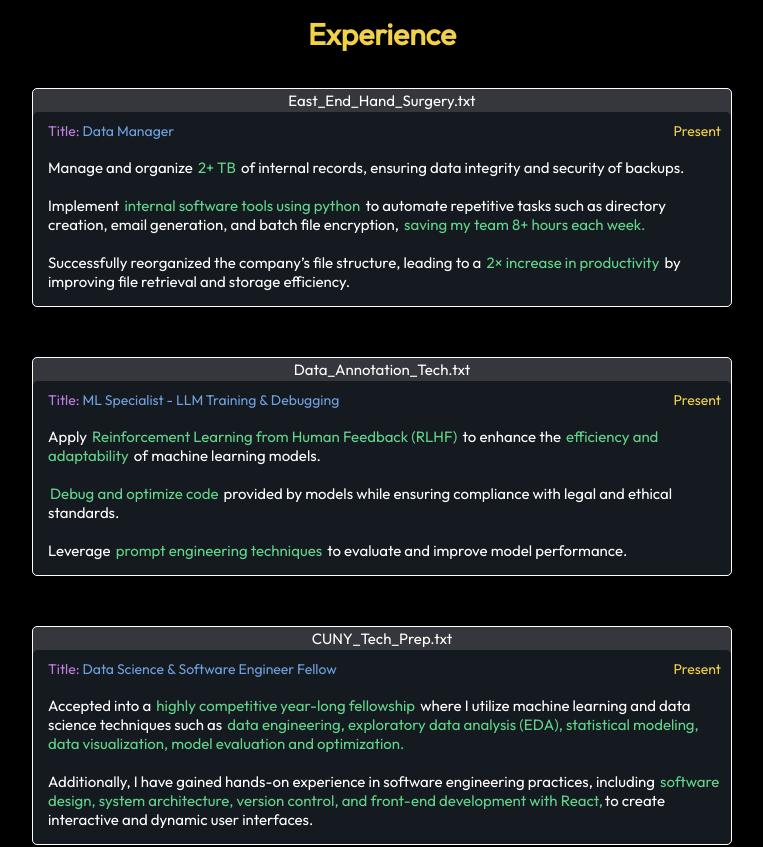
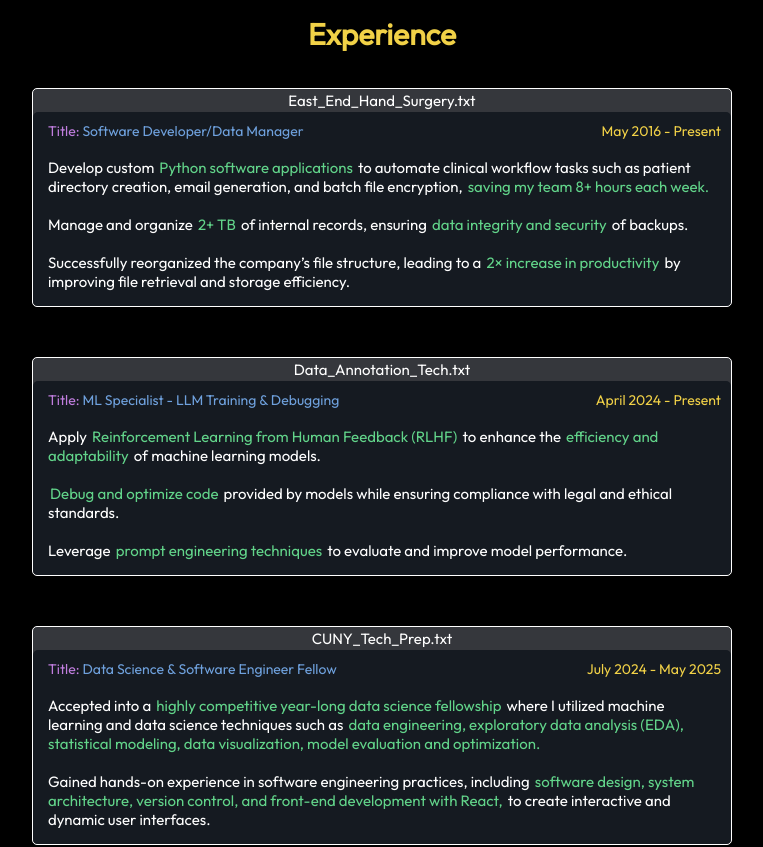
Before and after one commit to Claudio-Perinuzzi/portfolio-website, a React (Vite) app: page / in a window 1280 px wide. Shown: the part 1060-1907 px from the top of the page, without its empty margins (258-1021 px from the left). Built offline with nearby package versions, Linux system fonts and the light colour scheme.

Commit message:
updated experience data

```diff
--- a/src/components/Experience/experienceData.js
+++ b/src/components/Experience/experienceData.js
@@ -1,18 +1,20 @@
 export const experienceData = [
     {
         fileName: 'East_End_Hand_Surgery.txt',
-        title: 'Data Manager',
-        time: 'Present',
+        title: 'Software Developer/Data Manager',
+        time: 'May 2016 - Present',
         description: [
+            { text: 'Develop custom ', highlight: false },
+            { text: 'Python software applications ', highlight: true },
+            { text: 'to automate clinical workflow tasks such as patient directory creation, email generation, and batch file encryption, ', highlight: false },
+            { text: 'saving my team 8+ hours each week.', highlight: true },
+            { text: '', break: true },
+            { text: '', break: true },
             { text: 'Manage and organize ', highlight: false },
             { text: '2+ TB ', highlight: true },
-            { text: 'of internal records, ensuring data integrity and security of backups.', highlight: false },
-            { text: '', break: true },
-            { text: '', break: true },
-            { text: 'Implement', highlight: false },
-            { text: ' internal software tools using python', highlight: true },
-            { text: ' to automate repetitive tasks such as directory creation, email generation, and batch file encryption, ', highlight: false },
-            { text: 'saving my team 8+ hours each week.', highlight: true },
+            { text: 'of internal records, ensuring ', highlight: false },
+            { text: 'data integrity and security ', highlight: true },
+            { text: 'of backups.', highlight: false },
             { text: '', break: true },
             { text: '', break: true },
             { text: 'Successfully reorganized the company’s file structure, leading to a', highlight: false },
@@ -24,7 +26,7 @@ export const experienceData = [
     {
         fileName: 'Data_Annotation_Tech.txt',
         title: 'ML Specialist - LLM Training & Debugging',
-        time: 'Present',
+        time: 'April 2024 - Present',
         description: [
             { text: 'Apply', highlight: false },
             { text: ' Reinforcement Learning from Human Feedback (RLHF)', highlight: true },
@@ -45,16 +47,16 @@ export const experienceData = [
     {
         fileName: 'CUNY_Tech_Prep.txt',
         title: 'Data Science & Software Engineer Fellow',
-        time: 'Present',
+        time: 'July 2024 - May 2025',
         description: [
             { text: 'Accepted into a ', highlight: false },
-            { text: 'highly competitive year-long fellowship ', highlight: true },
-            { text: 'where I utilize machine learning and data science techniques such as ', highlight: false },
+            { text: 'highly competitive year-long data science fellowship ', highlight: true },
+            { text: 'where I utilized machine learning and data science techniques such as ', highlight: false },
             { text: 'data engineering, exploratory data analysis (EDA), statistical modeling, data visualization, model evaluation and optimization.', highlight: true },
             { text: '', break: true },
             { text: '', break: true },
-            { text: 'Additionally, I have gained hands-on experience in software engineering practices, including ', highlight: false },
-            { text: 'software design, system architecture, version control, and front-end development with React,', highlight: true },
+            { text: 'Gained hands-on experience in software engineering practices, including ', highlight: false },
+            { text: 'software design, system architecture, version control, and front-end development with React, ', highlight: true },
             { text: 'to create interactive and dynamic user interfaces.', highlight: false }
         ],
     },
```
